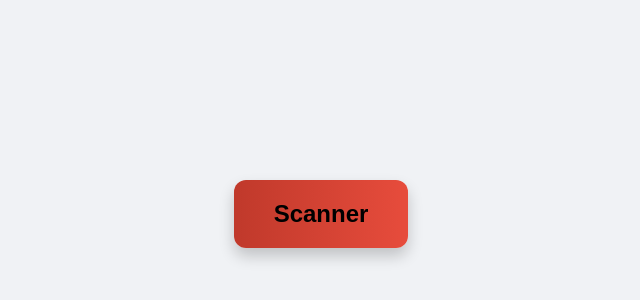
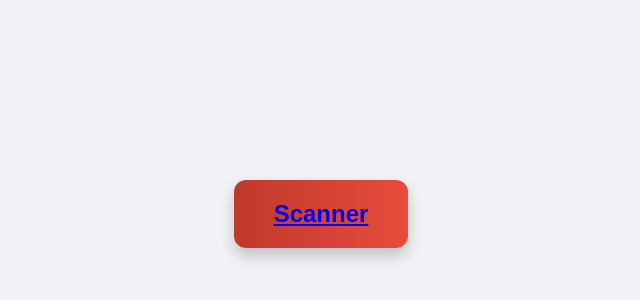
Before and after one commit to AJAberdein/scanner, a plain HTML site: page index.html in a window 1280 px wide. Shown: the part 194-494 px from the top of the page, without its empty margins (319-959 px from the left). Drawn offline with Linux system fonts and the light colour scheme.

Commit message:
first commit

```diff
--- a/index.html
+++ b/index.html
@@ -21,7 +21,7 @@
         background: linear-gradient(90deg, #c0392b, #e74c3c);
         border: none;
         border-radius: 12px;
-        color: black;
+        color: white;
         font-size: 24px;
         font-weight: bold;
         padding: 20px 40px;
@@ -32,8 +32,10 @@
     </style>
   </head>
   <body>
-    <button class="scan-button" href="vodapaywallet://deeplink.htm?action=native&pageId=scan" target="_blank">
-      Scanner
+    <button class="scan-button">
+        <a href="vodapaywallet://deeplink.htm?action=native&pageId=scan" target="_blank">
+            Scanner
+        </a>
     </button>
   </body>
 </html>
```
